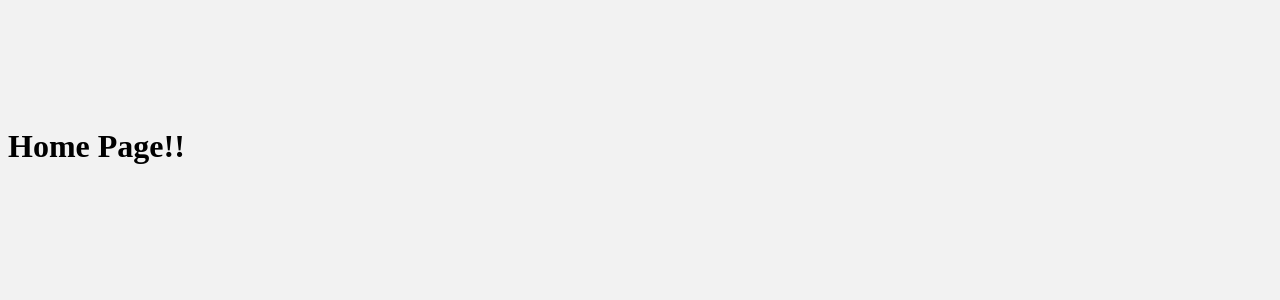
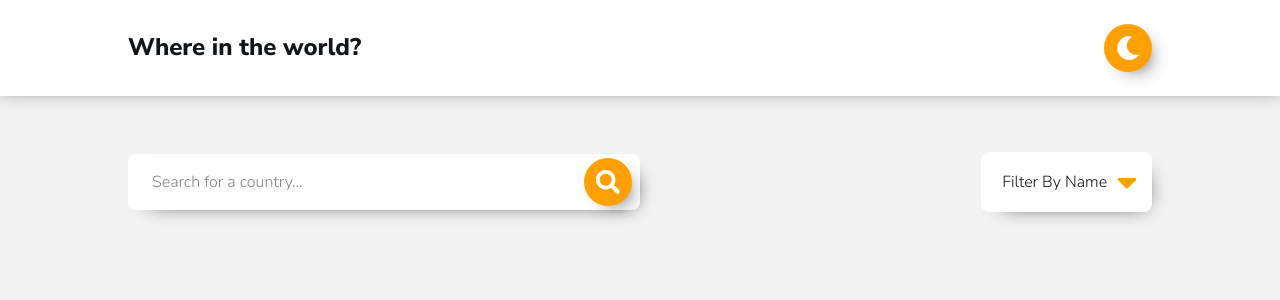
Before and after one commit to SkyLissh/country-api-react, a React (Create React App) app: page / in a window 1280 px wide. Shown: the top 300 px of the page. Built offline with nearby package versions, Linux system fonts and the light colour scheme.

Commit message:
Head Components

```diff
--- a/package.json
+++ b/package.json
@@ -3,6 +3,10 @@
   "version": "0.1.0",
   "private": true,
   "dependencies": {
+    "@fortawesome/fontawesome-svg-core": "^1.2.32",
+    "@fortawesome/free-brands-svg-icons": "^5.15.1",
+    "@fortawesome/free-solid-svg-icons": "^5.15.1",
+    "@fortawesome/react-fontawesome": "^0.1.11",
     "@testing-library/jest-dom": "^4.2.4",
     "@testing-library/react": "^9.3.2",
     "@testing-library/user-event": "^7.1.2",
--- a/public/index.html
+++ b/public/index.html
@@ -20,11 +20,26 @@
       Unlike "/favicon.ico" or "favicon.ico", "%PUBLIC_URL%/favicon.ico" will
       work correctly both with client-side routing and a non-root public URL.
       Learn how to configure a non-root public URL by running `npm run build`.
-    -->
+		-->
+
+		<!-- Fonts -->
 		<link
-			href="https://fonts.googleapis.com/css2?family=Nunito+Sans:wght@300&display=swap"
+			href="https://fonts.googleapis.com/css2?family=Nunito+Sans:wght@300;600;800&display=swap"
 			rel="stylesheet"
 		/>
+		<link
+			rel="stylesheet"
+			href="https://use.fontawesome.com/releases/v5.15.1/css/all.css"
+			integrity="sha384-vp86vTRFVJgpjF9jiIGPEEqYqlDwgyBgEF109VFjmqGmIY/Y4HV4d3Gp2irVfcrp"
+			crossorigin="anonymous"
+		/>
+
+		<!-- Normalize -->
+		<link
+			rel="stylesheet"
+			href="https://necolas.github.io/normalize.css/8.0.1/normalize.css"
+		/>
+
 		<title>React App</title>
 	</head>
 	<body>
--- a/src/App.tsx
+++ b/src/App.tsx
@@ -1,11 +1,16 @@
 import React, { ReactElement, useContext } from 'react';
 import { BrowserRouter as Router, Switch, Route } from 'react-router-dom';
+import { library } from '@fortawesome/fontawesome-svg-core';
+import { fab } from '@fortawesome/free-brands-svg-icons';
+import { faMoon, fas, faSearch, faSun } from '@fortawesome/free-solid-svg-icons';
 
 import { ThemingContext, ThemingProvider } from './context/theming.context';
 
-import { ThemeProvider, createGlobalStyle, ITheme } from 'styled-components';
+import { ThemeProvider, createGlobalStyle, DefaultTheme } from 'styled-components';
 import { darkTheme, lightTheme } from './themes';
 import HomePage from './pages/home.page';
+
+library.add(fab, fas, faMoon, faSun, faSearch);
 
 const GlobalStyle = createGlobalStyle`
   html {
@@ -16,16 +21,44 @@ const GlobalStyle = createGlobalStyle`
   }
 
   body {
-    font-family: 'Nunito Sans' sans-serif;
+    font-family: 'Nunito Sans', sans-serif;
     margin-top: 8rem;
-    transition: all 0.5 ease;
+    transition: all 0.3s ease;
 		background-color: ${lightTheme.colors.background}
   }
+
+	button {
+		border: none;
+		&:hover {
+			cursor: pointer;
+		}
+
+		&:focus {
+			outline: none;
+		}
+	}
+
+	input {
+		border: none;
+		font-family: inherit;
+
+		&:focus {
+			outline: none;
+		}
+	}
+
+	select {
+		border: none;
+
+		&:focus {
+			outline: none;
+		}
+	}
 `;
 
 function App(): ReactElement {
 	const themeContext: string = useContext(ThemingContext);
-	const theme: ITheme = themeContext === 'dark-theme' ? darkTheme : lightTheme;
+	const theme: DefaultTheme = themeContext === 'dark-theme' ? darkTheme : lightTheme;
 
 	return (
 		<ThemingProvider>
--- /dev/null
+++ b/src/components/button.component.tsx
@@ -0,0 +1,41 @@
+import styled, { css } from 'styled-components';
+
+interface ButtonProps {
+	fab?: boolean;
+}
+
+export const Button = styled.button<ButtonProps>`
+	padding: 1rem 2rem;
+
+	background-color: ${(props) => props.theme.colors.primary};
+	color: ${(props) => props.theme.colors.element};
+	box-shadow: 8px 8px 20px -12px ${(props) => props.theme.colors.shadow};
+	border-radius: 0.5rem;
+	transition: all 0.3s ease;
+
+	font-size: 1.3rem;
+	font-weight: 600;
+
+	i {
+		margin-right: 1rem;
+	}
+
+	${(props) =>
+		props.fab &&
+		css`
+			padding: 0;
+			height: 3rem;
+			width: 3rem;
+
+			border-radius: 100%;
+			font-size: 1.5rem;
+
+			display: inline-flex;
+			justify-content: center;
+			align-items: center;
+
+			i {
+				margin: 0;
+			}
+		`}
+`;
--- /dev/null
+++ b/src/components/container.component.tsx
@@ -0,0 +1,11 @@
+import styled from 'styled-components';
+
+export const Container = styled.div`
+	width: 95%;
+	max-width: 90%;
+	margin: 0 auto;
+
+	@media (min-width: 768px) {
+		max-width: 80%;
+	}
+`;
--- /dev/null
+++ b/src/components/filter.component..tsx
@@ -0,0 +1,64 @@
+import React, { ReactElement } from 'react';
+import styled from 'styled-components';
+
+const FilterOptions = styled.div`
+	position: relative;
+	max-width: 14rem;
+	margin: 1.5rem 0;
+
+	border-radius: 0.5rem;
+	background-color: ${(props) => props.theme.colors.element};
+	box-shadow: 8px 8px 20px -15px ${(props) => props.theme.colors.shadow};
+	transition: all 0.3s ease;
+
+	&::after {
+		position: absolute;
+		top: 12px;
+		right: 15px;
+
+		content: '\f0d7';
+		font-family: 'Font Awesome 5 Free';
+		font-weight: 900;
+		font-size: 2rem;
+		color: ${(props) => props.theme.colors.primary};
+
+		pointer-events: none;
+	}
+`;
+
+const FilterSelected = styled.select`
+	padding: 1.3rem;
+	margin-right: 1.5rem;
+	width: 100%;
+
+	-moz-appearance: none;
+	-webkit-appearance: none;
+	appearance: none;
+
+	background: none;
+	color: ${(props) => props.theme.colors.foreground};
+
+	display: block;
+`;
+
+const FilterOption = styled.option`
+	color: ${(props) => props.theme.colors.foreground};
+	background-color: ${(props) => props.theme.colors.element};
+	transition: all 0.3s ease;
+`;
+
+export default function Filter(): ReactElement {
+	return (
+		<FilterOptions>
+			<FilterSelected>
+				<FilterOption value="default" selected disabled>
+					Filter By Name
+				</FilterOption>
+				<FilterOption value="africa"> Africa </FilterOption>
+				<FilterOption value="americas"> America </FilterOption>
+				<FilterOption value="europe"> Europe </FilterOption>
+				<FilterOption value="oceania"> Oceania </FilterOption>
+			</FilterSelected>
+		</FilterOptions>
+	);
+}
--- /dev/null
+++ b/src/components/navbar.component.tsx
@@ -0,0 +1,56 @@
+import React, { ReactElement } from 'react';
+import styled from 'styled-components';
+import { FontAwesomeIcon } from '@fortawesome/react-fontawesome';
+
+import { Button } from './button.component';
+
+const StyledNavbar = styled.nav`
+	z-index: 100;
+	position: fixed;
+	top: 0;
+	left: 0;
+
+	width: 100vw;
+	padding: 1.5rem 0;
+
+	background-color: ${(props) => props.theme.colors.element};
+	box-shadow: 0px -10px 20px ${(props) => props.theme.colors.shadow};
+	transition: all 0.3 ease;
+`;
+
+const NavbarContent = styled.div`
+	margin: 0 1rem;
+
+	transition: all 0.3 ease-in;
+
+	display: flex;
+	justify-content: space-between;
+	align-items: center;
+
+	@media (min-width: 768px) {
+		margin: 0 10%;
+	}
+
+	h1 {
+		margin: 0;
+
+		font-weight: 800;
+		font-size: 1.5rem;
+		color: ${(props) => props.theme.colors.foreground};
+	}
+`;
+
+export default function Navbar(): ReactElement {
+	return (
+		<>
+			<StyledNavbar>
+				<NavbarContent>
+					<h1>Where in the world?</h1>
+					<Button fab>
+						<FontAwesomeIcon icon={['fas', 'moon']} />
+					</Button>
+				</NavbarContent>
+			</StyledNavbar>
+		</>
+	);
+}
--- /dev/null
+++ b/src/components/search.component.tsx
@@ -0,0 +1,53 @@
+import { FontAwesomeIcon } from '@fortawesome/react-fontawesome';
+import React, { ReactElement } from 'react';
+import styled from 'styled-components';
+
+import { Button } from './button.component';
+
+const SearchContainer = styled.div`
+	margin: 1.5rem auto;
+
+	background-color: ${(props) => props.theme.colors.element};
+	border-radius: 0.5rem;
+	box-shadow: 8px 8px 20px -15px ${(props) => props.theme.colors.shadow};
+	transition: all 0.3s ease;
+
+	display: flex;
+	justify-content: space-between;
+	align-items: center;
+
+	@media (min-width: 768px) {
+		width: 50%;
+		margin: 1.5rem 0;
+	}
+
+	button {
+		margin: 0 0.5rem;
+	}
+`;
+
+const SearchInput = styled.input`
+	padding: 1.2rem 1.5rem;
+
+	border-radius: 0.5rem;
+	background-color: ${(props) => props.theme.colors.element};
+	color: ${(props) => props.theme.colors.foreground};
+	transition: all 0.3s ease;
+
+	flex: 1;
+
+	&::placeholder {
+		color: ${(props) => props.theme.colors.placeholder};
+	}
+`;
+
+export default function Search(): ReactElement {
+	return (
+		<SearchContainer>
+			<SearchInput type="search" placeholder="Search for a country..." />
+			<Button fab>
+				<FontAwesomeIcon icon={['fas', 'search']} />
+			</Button>
+		</SearchContainer>
+	);
+}
--- a/src/pages/home.page.tsx
+++ b/src/pages/home.page.tsx
@@ -1,11 +1,31 @@
 import React, { ReactElement } from 'react';
+import styled from 'styled-components';
 
-interface Props {}
+import { Container } from '../components/container.component';
+import Filter from '../components/filter.component.';
+import Navbar from '../components/navbar.component';
+import Search from '../components/search.component';
+
+const FilterContainer = styled.div`
+	@media (min-width: 768px) {
+		display: flex;
+		justify-content: space-between;
+		align-items: center;
+	}
+`;
 
 export default function HomePage(): ReactElement {
 	return (
 		<>
-			<h1> Home Page!! </h1>
+			<header>
+				<Navbar />
+				<Container>
+					<FilterContainer>
+						<Search />
+						<Filter />
+					</FilterContainer>
+				</Container>
+			</header>
 		</>
 	);
 }
--- a/src/styled.d.ts
+++ b/src/styled.d.ts
@@ -1,7 +1,7 @@
 import 'styled-components';
 
 declare module 'styled-components' {
-	export interface ITheme {
+	export interface DefaultTheme {
 		colors: {
 			primary: string;
 			background: string;
--- a/src/themes.ts
+++ b/src/themes.ts
@@ -1,6 +1,6 @@
-import { ITheme } from 'styled-components';
+import { DefaultTheme } from 'styled-components';
 
-export const lightTheme: ITheme = {
+export const lightTheme: DefaultTheme = {
 	colors: {
 		primary: '#ffa000',
 		background: 'hsl(0, 0%, 95%)',
@@ -11,7 +11,7 @@ export const lightTheme: ITheme = {
 	}
 };
 
-export const darkTheme: ITheme = {
+export const darkTheme: DefaultTheme = {
 	colors: {
 		primary: '#ffc400',
 		background: 'hsl(207, 26%, 17%)',
```
Also changed, not shown: 1 other file (tests, documents, lock files or other folders).
